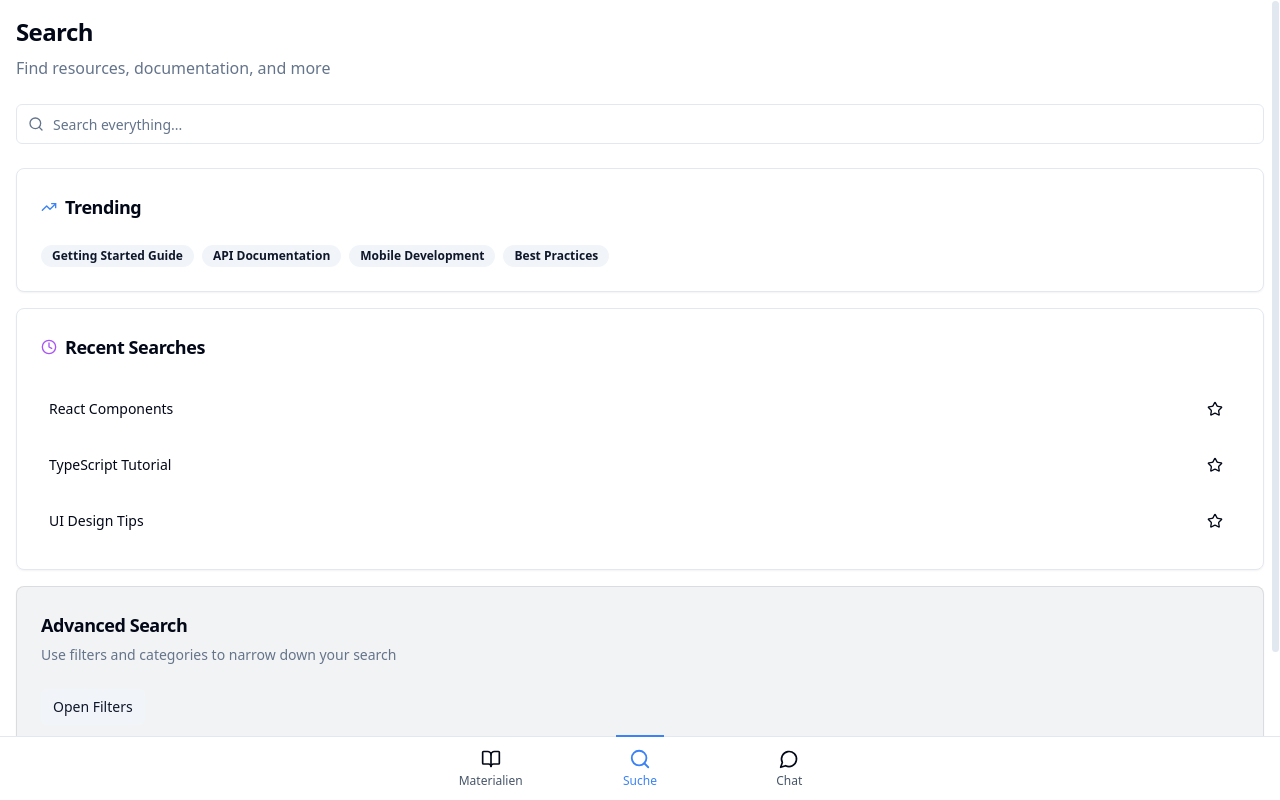
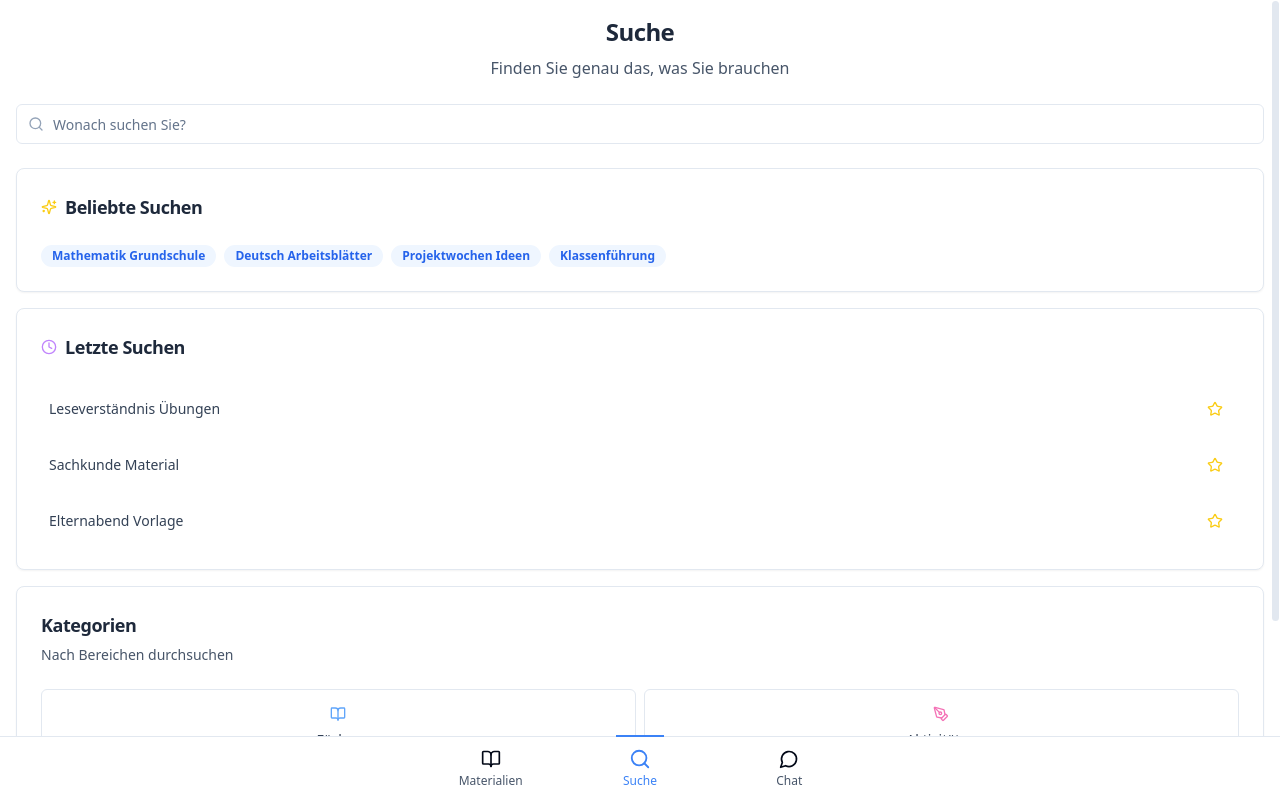
Before and after one commit to altanlabs/87a7cc-stuttgart-test, a React (Vite) app: page /search in a window 1280 px wide. Built offline with nearby package versions, Linux system fonts and the light colour scheme.

Commit message:
New commit

```diff
--- a/src/pages/search.tsx
+++ b/src/pages/search.tsx
@@ -3,47 +3,52 @@ import { ScrollArea } from "@/components/ui/scroll-area";
 import { Card, CardContent, CardDescription, CardHeader, CardTitle } from "@/components/ui/card";
 import { Badge } from "@/components/ui/badge";
 import { Button } from "@/components/ui/button";
-import { Search as SearchIcon, Star, Clock, TrendingUp } from "lucide-react";
+import { Search as SearchIcon, Star, Clock, Sparkles, BookOpen, PenTool } from "lucide-react";
 
 const trendingSearches = [
-  "Getting Started Guide",
-  "API Documentation",
-  "Mobile Development",
-  "Best Practices"
+  "Mathematik Grundschule",
+  "Deutsch Arbeitsblätter",
+  "Projektwochen Ideen",
+  "Klassenführung"
 ];
 
 const recentSearches = [
-  "React Components",
-  "TypeScript Tutorial",
-  "UI Design Tips"
+  "Leseverständnis Übungen",
+  "Sachkunde Material",
+  "Elternabend Vorlage"
+];
+
+const categories = [
+  { icon: <BookOpen className="w-4 h-4 text-blue-400" />, name: "Fächer" },
+  { icon: <PenTool className="w-4 h-4 text-pink-400" />, name: "Aktivitäten" },
 ];
 
 export default function SearchPage() {
   return (
     <ScrollArea className="h-[calc(100vh-4rem)]">
       <div className="container p-4 pb-20 space-y-6">
-        <div className="space-y-2">
-          <h1 className="text-2xl font-bold tracking-tight">Search</h1>
-          <p className="text-muted-foreground">
-            Find resources, documentation, and more
+        <div className="space-y-2 text-center">
+          <h1 className="text-2xl font-bold tracking-tight text-slate-800">Suche</h1>
+          <p className="text-slate-600">
+            Finden Sie genau das, was Sie brauchen
           </p>
         </div>
 
         <div className="relative">
-          <SearchIcon className="absolute left-3 top-3 h-4 w-4 text-muted-foreground" />
+          <SearchIcon className="absolute left-3 top-3 h-4 w-4 text-slate-400" />
           <Input
             type="search"
-            placeholder="Search everything..."
-            className="w-full pl-9"
+            placeholder="Wonach suchen Sie?"
+            className="w-full pl-9 border-slate-200"
           />
         </div>
 
         <div className="grid gap-4">
-          <Card>
+          <Card className="border-slate-200">
             <CardHeader>
               <div className="flex items-center gap-2">
-                <TrendingUp className="w-4 h-4 text-blue-500" />
-                <CardTitle className="text-lg">Trending</CardTitle>
+                <Sparkles className="w-4 h-4 text-yellow-400" />
+                <CardTitle className="text-lg text-slate-800">Beliebte Suchen</CardTitle>
               </div>
             </CardHeader>
             <CardContent className="flex gap-2 flex-wrap">
@@ -51,7 +56,7 @@ export default function SearchPage() {
                 <Badge
                   key={index}
                   variant="secondary"
-                  className="cursor-pointer hover:bg-secondary/80"
+                  className="bg-blue-50 text-blue-600 hover:bg-blue-100 cursor-pointer"
                 >
                   {term}
                 </Badge>
@@ -59,21 +64,25 @@ export default function SearchPage() {
             </CardContent>
           </Card>
 
-          <Card>
+          <Card className="border-slate-200">
             <CardHeader>
               <div className="flex items-center gap-2">
-                <Clock className="w-4 h-4 text-purple-500" />
-                <CardTitle className="text-lg">Recent Searches</CardTitle>
+                <Clock className="w-4 h-4 text-purple-400" />
+                <CardTitle className="text-lg text-slate-800">Letzte Suchen</CardTitle>
               </div>
             </CardHeader>
             <CardContent className="space-y-2">
               {recentSearches.map((term, index) => (
                 <div
                   key={index}
-                  className="flex items-center justify-between p-2 rounded-md hover:bg-muted cursor-pointer"
+                  className="flex items-center justify-between p-2 rounded-md hover:bg-slate-50 cursor-pointer"
                 >
-                  <span className="text-sm">{term}</span>
-                  <Button variant="ghost" size="icon" className="h-8 w-8">
+                  <span className="text-sm text-slate-700">{term}</span>
+                  <Button
+                    variant="ghost"
+                    size="icon"
+                    className="h-8 w-8 text-yellow-400 hover:text-yellow-500 hover:bg-yellow-50"
+                  >
                     <Star className="h-4 w-4" />
                   </Button>
                 </div>
@@ -81,17 +90,26 @@ export default function SearchPage() {
             </CardContent>
           </Card>
 
-          <Card className="bg-primary/5 border-primary/10">
+          <Card className="border-slate-200">
             <CardHeader>
-              <CardTitle className="text-lg">Advanced Search</CardTitle>
-              <CardDescription>
-                Use filters and categories to narrow down your search
+              <CardTitle className="text-lg text-slate-800">Kategorien</CardTitle>
+              <CardDescription className="text-slate-600">
+                Nach Bereichen durchsuchen
               </CardDescription>
             </CardHeader>
-            <CardContent>
-              <Button variant="secondary" size="sm">
-                Open Filters
-              </Button>
+            <CardContent className="grid grid-cols-2 gap-2">
+              {categories.map((category, index) => (
+                <Button
+                  key={index}
+                  variant="outline"
+                  className="h-auto py-4 px-4 border-slate-200 hover:bg-slate-50"
+                >
+                  <div className="flex flex-col items-center gap-2">
+                    {category.icon}
+                    <span className="text-sm text-slate-700">{category.name}</span>
+                  </div>
+                </Button>
+              ))}
             </CardContent>
           </Card>
         </div>
```
